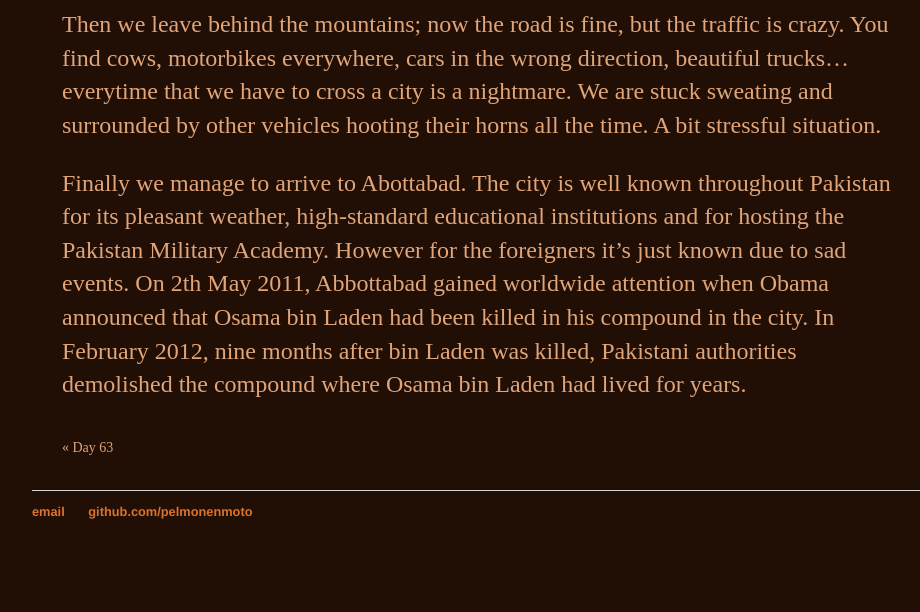
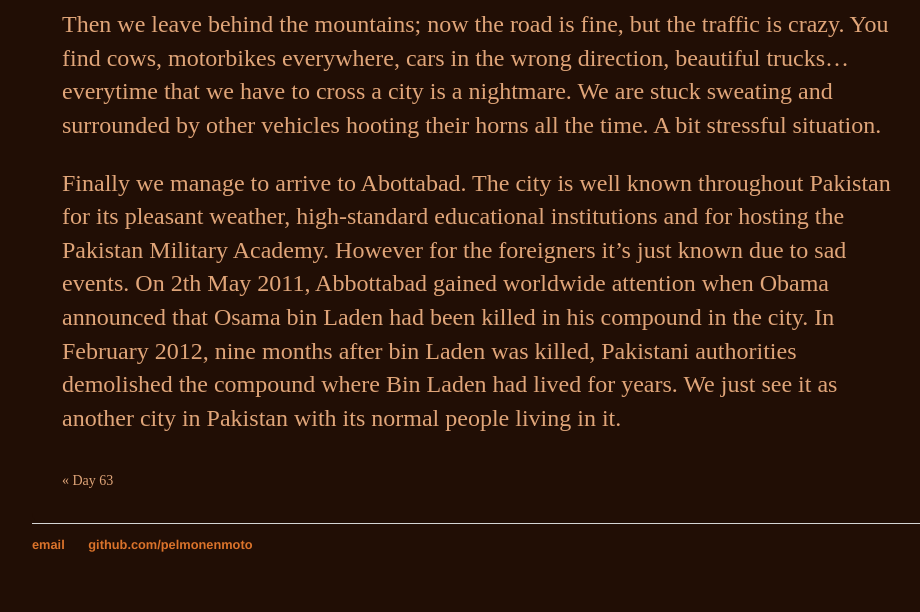
Before and after one commit to PepGonella/pelmonenmoto.github.io, a Jekyll site: the page built from _posts/2018-08-20-day64.md, in a window 1280 px wide. Shown: the part 1225-1837 px from the top of the page, without its empty margins (160-1080 px from the left). Built offline with Jekyll 4.4.1, drawn with Linux system fonts in a browser that asks for light colours; before the commit the page ends 1804 px from its top, so only the background shows below that.

Commit message:
correcio

```diff
--- a/_posts/2018-08-20-day64.md
+++ b/_posts/2018-08-20-day64.md
@@ -22,4 +22,4 @@ src="https://lh3.googleusercontent.com/b15cYrTQ4Xm0FgOPOQZr4fNOUqSiQpd752_3kVy2s
 
 Then we leave behind the mountains; now the road is fine, but the traffic is crazy. You find cows, motorbikes everywhere, cars in the wrong direction, beautiful trucks... everytime that we have to cross a city is a nightmare. We are stuck sweating and surrounded by other vehicles hooting their horns all the time. A bit stressful situation.
 
-Finally we manage to arrive to Abottabad. The city is well known throughout Pakistan for its pleasant weather, high-standard educational institutions and for hosting the Pakistan Military Academy. However for the foreigners it's just known due to sad events. On 2th May 2011, Abbottabad gained worldwide attention when Obama announced that Osama bin Laden had been killed in his compound in the city. In February 2012, nine months after bin Laden was killed, Pakistani authorities demolished the compound where Osama bin Laden had lived for years.
+Finally we manage to arrive to Abottabad. The city is well known throughout Pakistan for its pleasant weather, high-standard educational institutions and for hosting the Pakistan Military Academy. However for the foreigners it's just known due to sad events. On 2th May 2011, Abbottabad gained worldwide attention when Obama announced that Osama bin Laden had been killed in his compound in the city. In February 2012, nine months after bin Laden was killed, Pakistani authorities demolished the compound where Bin Laden had lived for years. We just see it as another city in Pakistan with its normal people living in it.
```
